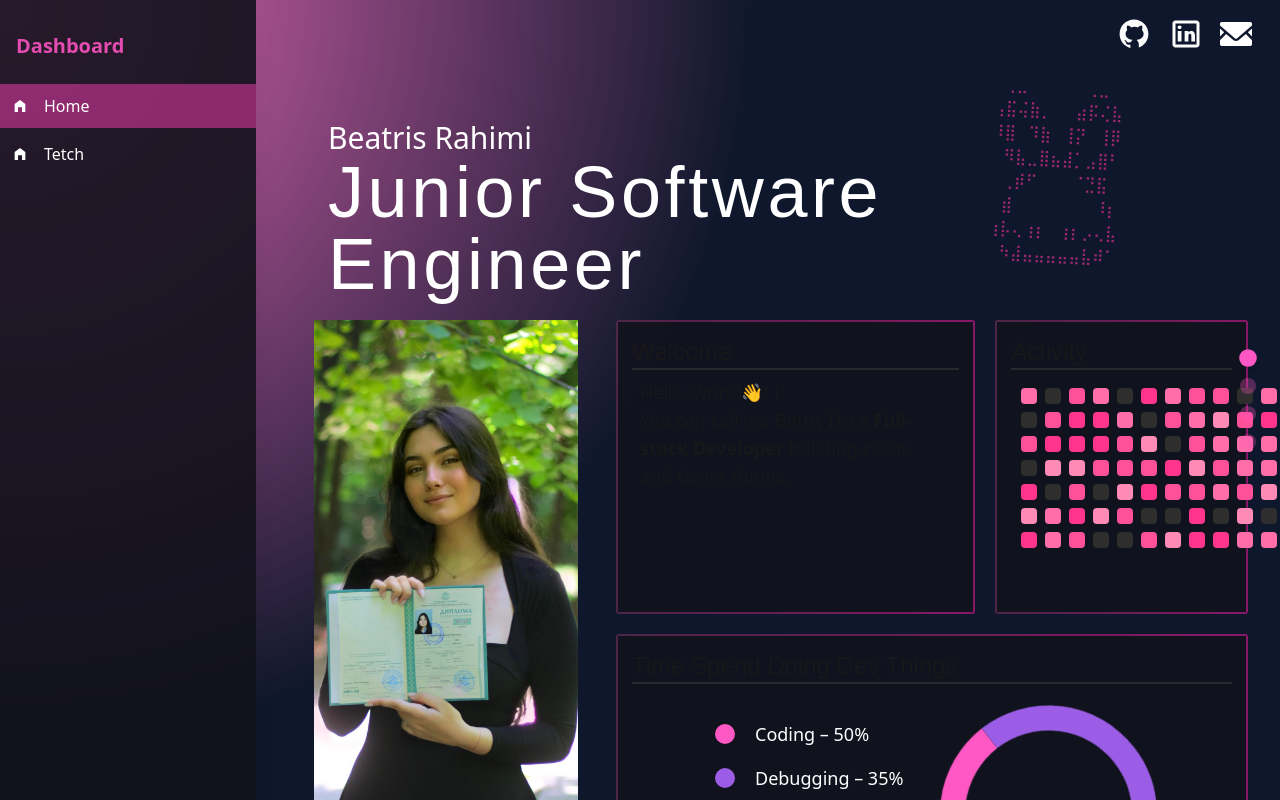
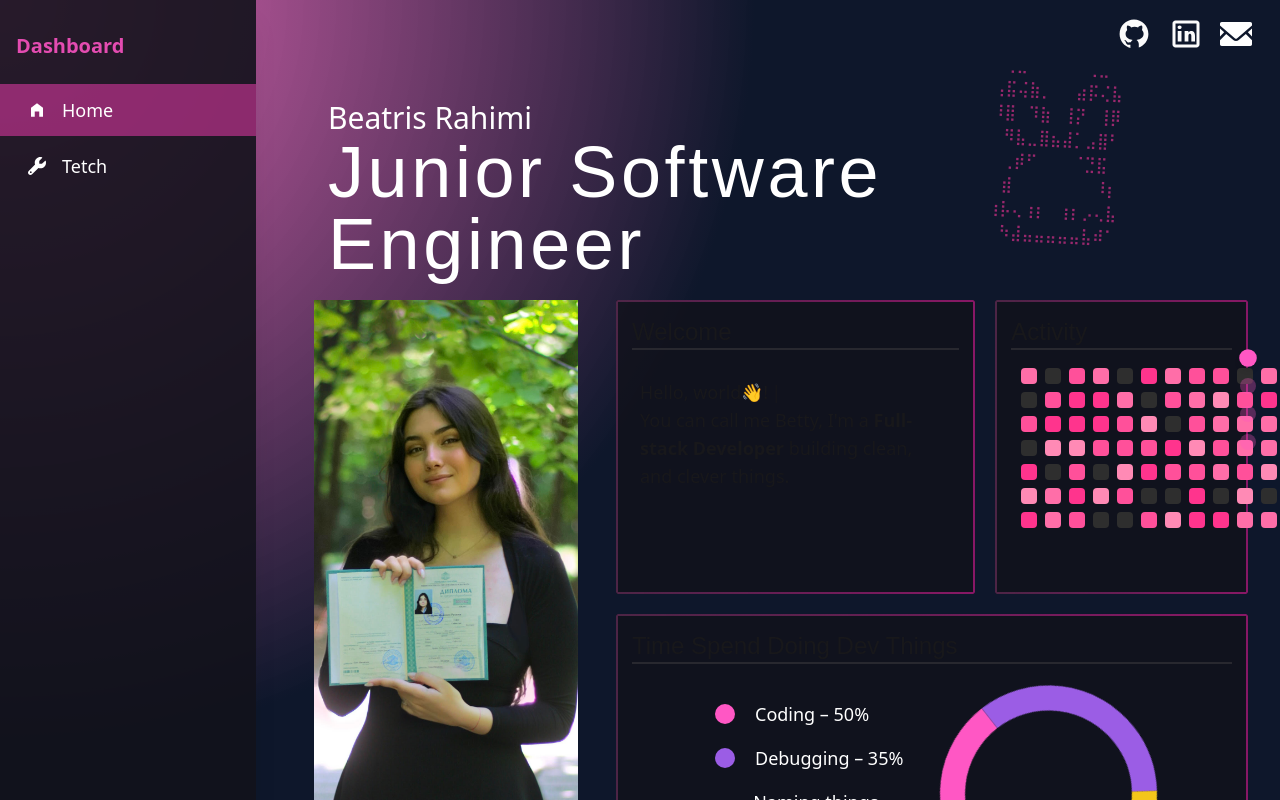
Before and after one commit to BeatrisRah/Portfolio, a React (Vite) app: page / in a window 1280 px wide. Shown: the top 800 px of the page. Built offline with nearby package versions, Linux system fonts and the light colour scheme; a web font is replaced by a local one.

Commit message:
SideBar Icons

```diff
--- a/src/components/sidebar/SideBarItem.jsx
+++ b/src/components/sidebar/SideBarItem.jsx
@@ -8,11 +8,11 @@ export default function SideBarItem({path, name, icon}) {
     duration={500}
     offset={-100}
     spy={true}
-    className="flex items-center w-full p-3 leading-tight transition-all outline-none text-start"
+    className="flex items-center w-full p-3 transition-all outline-none text-lg"
     activeClass="bg-[#F83CB4]/50"
     >
 
-        <div className="grid mr-4 place-items-center">
+        <div className="grid mx-4 place-items-center">
         {icon}
         </div>
         {name}
--- a/src/components/sidebar/SideNavBar.jsx
+++ b/src/components/sidebar/SideNavBar.jsx
@@ -1,9 +1,10 @@
 import { MdHomeFilled } from "react-icons/md";
 import SideBarItem from "./SideBarItem";
+import { FaWrench } from "react-icons/fa6";
 
 const navLinks = [
     {path: 'home', name:'Home', icon: <MdHomeFilled />},
-    {path: 'tech', name:'Tetch', icon: <MdHomeFilled />}
+    {path: 'tech', name:'Tetch', icon: <FaWrench />}
 
 ]
 
--- a/src/index.css
+++ b/src/index.css
@@ -4,7 +4,14 @@
 html {
 scroll-behavior: smooth;
 }
+::-webkit-scrollbar {
+  display: none;
+}
 
+html, body {
+  scrollbar-width: none; /* Firefox */
+  -ms-overflow-style: none; /* IE & Edge */
+}
 
 .jersay{
     font-family: "Jersey 20", sans-serif;
--- a/src/sections/home/Home.jsx
+++ b/src/sections/home/Home.jsx
@@ -8,7 +8,7 @@ export default function Home() {
 
     return (
         <Element name="home" className="min-h-screen relative bg-transparent p-8">
-            <pre className="absolute text-pink-500/60 z-0 right-40 -top-5 rotate-3">
+            <pre className="absolute text-pink-500/60 z-0 right-40 -top-10 rotate-3">
                 {`
              ⢀⣀⠀⠀⠀⠀⠀⢀⣀⠀
             ⢠⣯⢬⣷⡀⠀⠀⣴⡯⢌⣧
@@ -20,7 +20,7 @@ export default function Home() {
             ⠀⠳⣼⣤⣤⣤⣤⣤⣧⠾⠁`}
             </pre>
 
-            <div className="my-5 w-10/12 ml-10">
+            <div className="mb-5 w-10/12 ml-10">
                 <p className="text-3xl text-white">Beatris Rahimi</p>
                 <h1 className="jersay text-7xl text-white tracking-wider">Junior Software Engineer</h1>
             </div>
```
